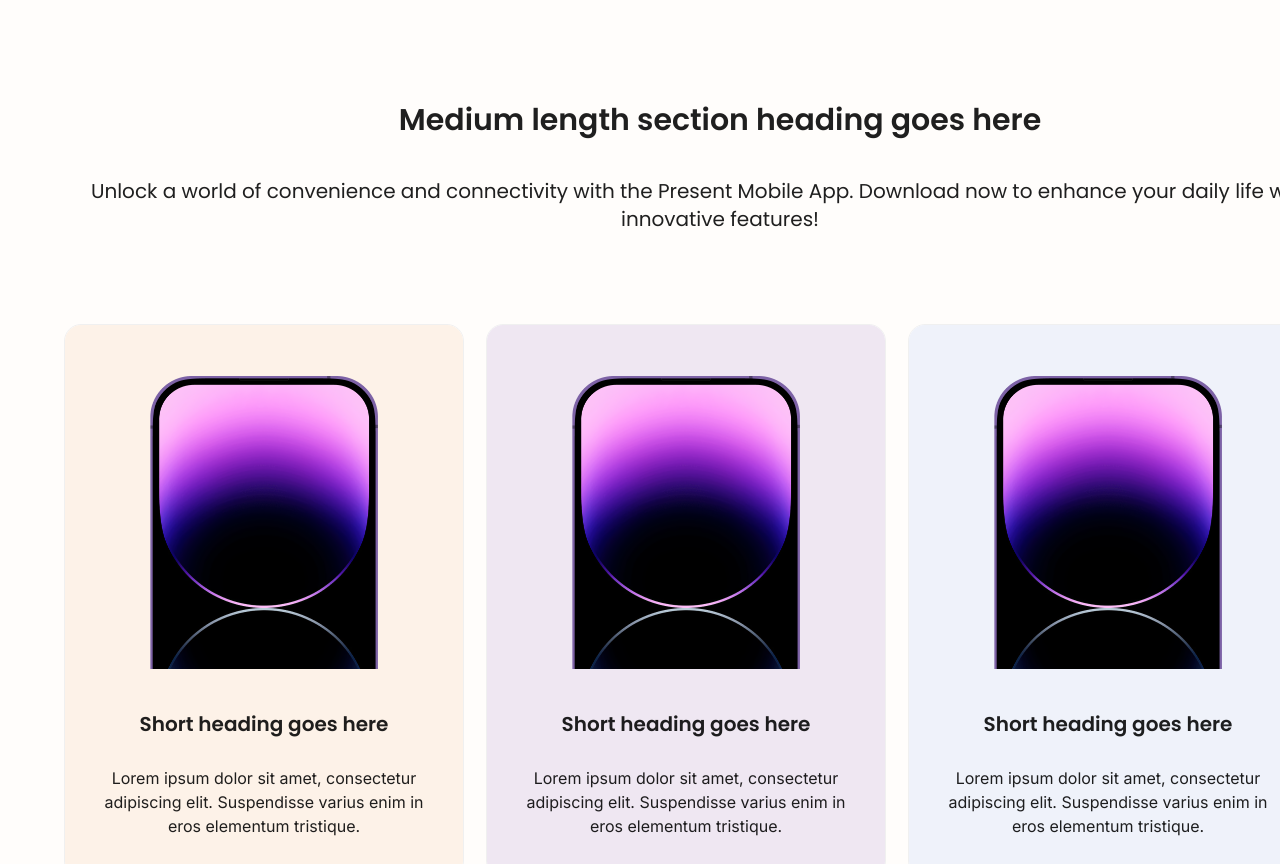
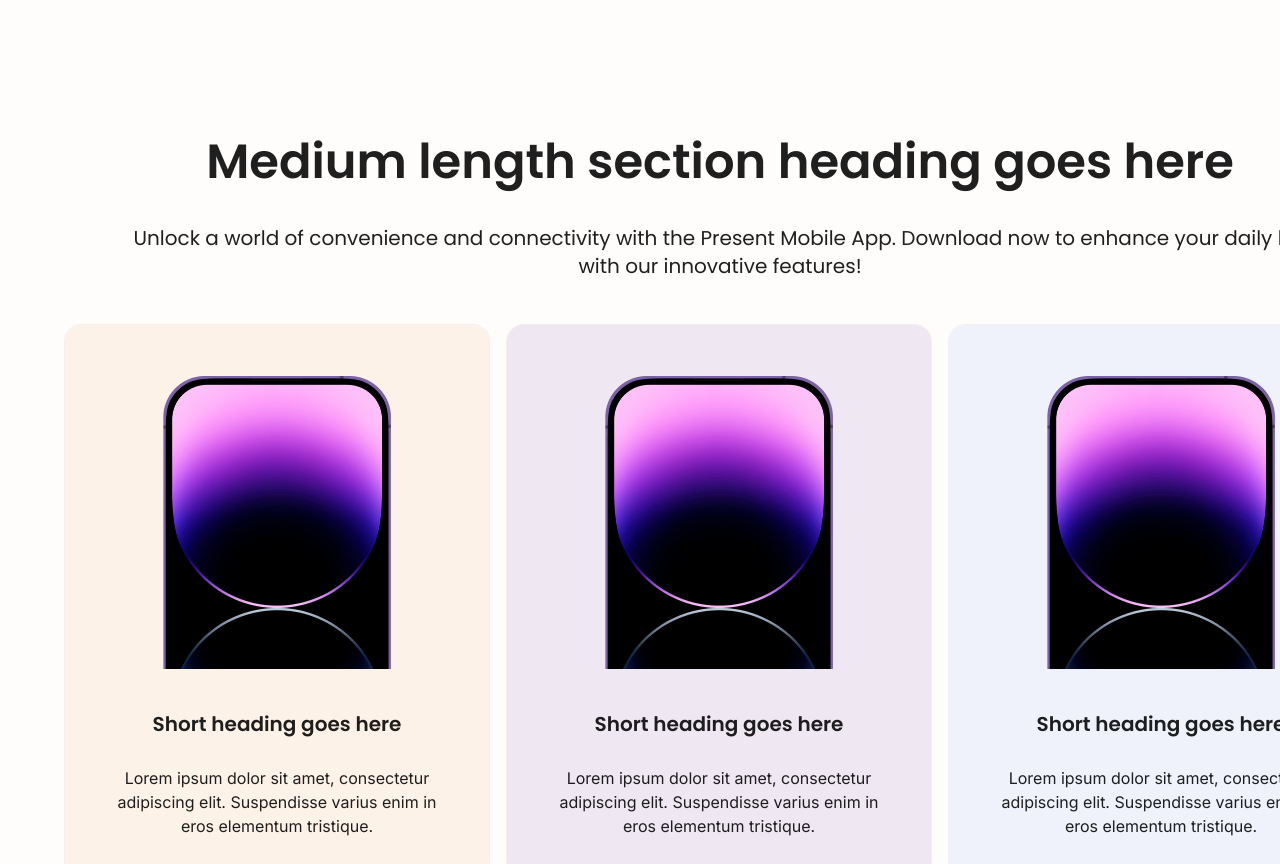
Before and after one commit to pacharasesangngam/IPHON, a React (Vite) app: page / in a window 1280 px wide. Shown: the top 864 px of the page. Built offline with nearby package versions, Linux system fonts and the light colour scheme.

Commit message:
ปรับหใ้มันตรงกับ Figma

```diff
--- /dev/null
+++ b/src/components/Card/FeatureCard.css
@@ -0,0 +1,52 @@
+/* ใช้กับ <Card className="feature-card"> */
+.feature-card {
+  flex: 0 0 auto;
+  width: 426px;
+  height: 554px;
+  border-radius: 17px;
+  overflow: hidden;
+  box-sizing: border-box;
+}
+
+/* แทน bodyStyle ใน Card */
+.feature-card .ant-card-body {
+  display: flex;
+  flex-direction: column;
+  align-items: center;
+  padding: 51px 86px 210px 86px;
+  height: 100%;
+}
+
+/* ใช้กับ <img className="feature-img" /> */
+.feature-img {
+  width: 228px;
+  height: 293px;
+}
+
+/* ใช้กับ <Space className="feature-text" direction="vertical" size={18}> */
+.feature-text {
+  width: 340px;
+margin-top: 41px;
+  text-align: center;
+}
+
+/* ใช้กับ <Title className="feature-title" level={4}> */
+.feature-title {
+  margin: 0;
+  font-family: "Poppins", sans-serif;
+  font-weight: 600;
+  font-size: 24px;
+  line-height: 28px;
+  color: rgba(0, 0, 0, 0.88);
+}
+
+/* ใช้กับ <Paragraph className="feature-desc"> */
+.feature-desc {
+  margin: 0;
+  padding: 0;
+  font-family: "Inter", sans-serif;
+  font-weight: 400;
+  font-size: 16px;
+  line-height: 150%;
+  color: rgba(0, 0, 0, 0.88);
+}
--- /dev/null
+++ b/src/components/Card/FeatureCard.tsx
@@ -0,0 +1,32 @@
+import React from "react";
+import { Card, Space, Typography } from "antd";
+import "./FeatureCard.css";
+
+const { Title, Paragraph } = Typography;
+
+export interface Feature {         // พิมพ์เดียวกับที่ใช้ใน App
+  img: string;
+  title: string;
+  description: string;
+  color?: string;
+}
+
+const FeatureCard: React.FC<Feature> = ({
+  img,
+  title,
+  description,
+  color = "#FFF",
+}) => (
+  <Card className="feature-card" styles={{ body: { backgroundColor: color } }}>
+    <img src={img} alt={title} className="feature-img" />
+
+    <Space direction="vertical" size={18} className="feature-text">
+      <Title level={4} className="feature-title">
+        {title}
+      </Title>
+      <Paragraph className="feature-desc">{description}</Paragraph>
+    </Space>
+  </Card>
+);
+
+export default FeatureCard;
--- a/src/pages/CarouselSection.css
+++ b/src/pages/CarouselSection.css
@@ -9,7 +9,6 @@
   padding: 108px 64px 108px 64px  ;
   display: flex;
   flex-direction: column;
-  gap: 79px;
   box-sizing: border-box;
   opacity: 1;
   transform: rotate(0deg);
@@ -26,6 +25,7 @@
 .header-wrapper {
   width: 1312px;
   height: 137px;
+  padding: 108px 64px;
   margin: 0 auto;
   display: flex;
   justify-content: center;
@@ -40,10 +40,10 @@
 
 /* ใช้กับ <Title className="header-title" level={2}> */
 .header-title {
+
   font-family: "Poppins", sans-serif;
   font-weight: 600;          /* SemiBold */
   font-style: normal;        /* Regular for SemiBold */
-  font-size: 28px;           /* Text Sizes / Heading 2 */
   line-height: 120%;         /* ถ้าต้องการใช้แบบเปอร์เซ็นต์ */
   letter-spacing: -1%;       /* ลดช่องว่างตัวอักษร 1% */
   text-align: center;        /* จัดข้อความกึ่งกลาง */
@@ -72,7 +72,7 @@
   height: 554px;
   display: flex;
   flex-direction: row;
-  gap: 22px;
+  gap: 16px;
   margin: 0 auto;
   display: flex;
   overflow-x: auto;
@@ -81,63 +81,11 @@
     scrollbar-width: none;     /* ซ่อน scrollbar ใน Firefox */
 }
 
-/* ใช้กับ <Card className="feature-card"> */
-.feature-card {
-  flex: 0 0 auto;
-  width: 400px;
-  height: 554px;
-  border-radius: 17px;
-  overflow: hidden;
-  box-sizing: border-box;
-}
-
-/* แทน bodyStyle ใน Card */
-.feature-card .ant-card-body {
-  display: flex;
-  flex-direction: column;
-  align-items: center;
-  padding: 51px 86px 210px 86px;
-  height: 100%;
-}
-
-/* ใช้กับ <img className="feature-img" /> */
-.feature-img {
-  width: 228px;
-  height: 293px;
-}
-
-/* ใช้กับ <Space className="feature-text" direction="vertical" size={18}> */
-.feature-text {
-  width: 340px;
-margin-top: 41px;
-  text-align: center;
-}
-
-/* ใช้กับ <Title className="feature-title" level={4}> */
-.feature-title {
-  margin: 0;
-  font-family: "Poppins", sans-serif;
-  font-weight: 600;
-  font-size: 24px;
-  line-height: 28px;
-  color: rgba(0, 0, 0, 0.88);
-}
-
-/* ใช้กับ <Paragraph className="feature-desc"> */
-.feature-desc {
-  margin: 0;
-  padding: 0;
-  font-family: "Inter", sans-serif;
-  font-weight: 400;
-  font-size: 16px;
-  line-height: 150%;
-  color: rgba(0, 0, 0, 0.88);
-}
 .arrow-wrapper {
-  margin-top: 24px;
+  margin-top: 40px;
   display: flex;
   justify-content: center;
-  gap: 10px;   /* ระยะห่างระหว่าง pill แต่ละอัน */
+  gap: 20px;   /* ระยะห่างระหว่าง pill แต่ละอัน */
 }
 /* สไตล์ปุ่มลูกศร */
 .arrow-btn {
--- a/src/pages/TCEB.tsx
+++ b/src/pages/TCEB.tsx
@@ -1,123 +1,102 @@
 import React, { useRef } from "react";
-import { Row, Col, Space, Typography, Card, Button } from "antd";
+import { Row, Col, Space, Typography, Button } from "antd";
 import ArrowLeftIcon from "../components/ArrowLeftIcon";
 import ArrowRightIcon from "../components/ArrowRightIcon";
+import FeatureCard from "../components/Card/FeatureCard";
 import "antd/dist/reset.css";
 import "./CarouselSection.css";
 import phone from "/phone.png";
+
 const { Title, Paragraph } = Typography;
 
-interface Feature {
-  img: string;
-  title: string;
-  description: string;
-  color?: string;
-}
-
-const features: Feature[] = [
+/* ------- ข้อมูล ------- */
+const features = [
   {
     img: phone,
     title: "Short heading goes here",
-    description: "Lorem ipsum dolor sit amet, consectetur adipiscing elit. Suspendisse varius enim in eros elementum tristique.",
+    description:
+      "Lorem ipsum dolor sit amet, consectetur adipiscing elit. Suspendisse varius enim in eros elementum tristique.",
     color: "#FDF2E8",
   },
   {
     img: phone,
     title: "Short heading goes here",
-    description: "Lorem ipsum dolor sit amet, consectetur adipiscing elit. Suspendisse varius enim in eros elementum tristique.",
+    description:
+      "Lorem ipsum dolor sit amet, consectetur adipiscing elit. Suspendisse varius enim in eros elementum tristique.",
     color: "#EFE7F2",
   },
   {
     img: phone,
     title: "Short heading goes here",
-    description: "Lorem ipsum dolor sit amet, consectetur adipiscing elit. Suspendisse varius enim in eros elementum tristique.",
+    description:
+      "Lorem ipsum dolor sit amet, consectetur adipiscing elit. Suspendisse varius enim in eros elementum tristique.",
     color: "#EFF2FA",
   },
   {
     img: phone,
     title: "Short heading goes here",
-    description: "Lorem ipsum dolor sit amet, consectetur adipiscing elit. Suspendisse varius enim in eros elementum tristique.",
+    description:
+      "Lorem ipsum dolor sit amet, consectetur adipiscing elit. Suspendisse varius enim in eros elementum tristique.",
     color: "#E9F3ED",
   },
 ];
 
-const App: React.FC = () => {
-  const wrapperRef = useRef<HTMLDivElement>(null);
-  const scrollAmount = 422; // 400px card + 22px gap
+const scrollAmount = 422;
 
-  const handlePrev = () => {
-    wrapperRef.current?.scrollBy({ left: -scrollAmount, behavior: "smooth" });
-  };
-  const handleNext = () => {
-    wrapperRef.current?.scrollBy({ left: scrollAmount, behavior: "smooth" });
-  };
+export default function App() {
+  const wrapRef = useRef<HTMLDivElement>(null);
+
+  const scroll = (dir: "prev" | "next") =>
+    wrapRef.current?.scrollBy({
+      left: dir === "prev" ? -scrollAmount : scrollAmount,
+      behavior: "smooth",
+    });
 
   return (
     <div className="app-container">
       {/* Header */}
-      <Row justify="center" className="header-row">
+      <Row justify="center">
         <Col>
           <div className="header-wrapper">
-          <Space direction="vertical" size={23}>
-            <Title level={2} className="header-title">
+            <Space direction="vertical">
+              <Title level={2}  className="header-title"style={{ fontSize: 48}}>
                 Medium length section heading goes here
               </Title>
               <Paragraph className="header-subtitle">
-              Unlock a world of convenience and connectivity with the Present
-              Mobile App. Download now to enhance your daily life with our
-              innovative features!
+                Unlock a world of convenience and connectivity with the Present Mobile App. Download now to enhance your daily life with our innovative features!
               </Paragraph>
             </Space>
           </div>
         </Col>
       </Row>
 
-      {/*Carousel */}
+      {/* Carousel */}
       <div className="carousel-container">
-
-        <div className="features-wrapper" ref={wrapperRef}>
-          {features.map((feature, i) => (
-            <Card
-              key={i}
-              className="feature-card"
-              styles={{ body: { backgroundColor: feature.color } }}
-            >
-              <img
-                src={feature.img}
-                alt={feature.title}
-                className="feature-img"
-              />
-              <Space direction="vertical" size={18} className="feature-text">
-                <Title level={4} className="feature-title">
-                  {feature.title}
-                </Title>
-                <Paragraph className="feature-desc">
-                  {feature.description}
-                </Paragraph>
-              </Space>
-            </Card>
+        {/* แถวการ์ด */}
+        <div className="features-wrapper" ref={wrapRef}>
+          {features.map((f, i) => (
+            <FeatureCard key={i} {...f} />
           ))}
         </div>
-        {/* ปุ่มลูกศรจัดชิดกันตรงกลาง */}
+
+        {/* ปุ่มลูกศร (อยู่ภายใน container เดียวกัน) */}
         <div className="arrow-wrapper">
           <Button
             shape="circle"
             className="arrow-btn"
-            onClick={handlePrev}
             size="large"
             icon={<ArrowLeftIcon />}
+            onClick={() => scroll("prev")}
           />
           <Button
+            size="large"
             shape="circle"
             className="arrow-btn"
-            size="large"
-            onClick={handleNext}
             icon={<ArrowRightIcon />}
+            onClick={() => scroll("next")}
           />
         </div>
       </div>
     </div>
   );
-};
-
-export default App;
+}
```
Lines whose indentation alone changed are shown as unchanged.
